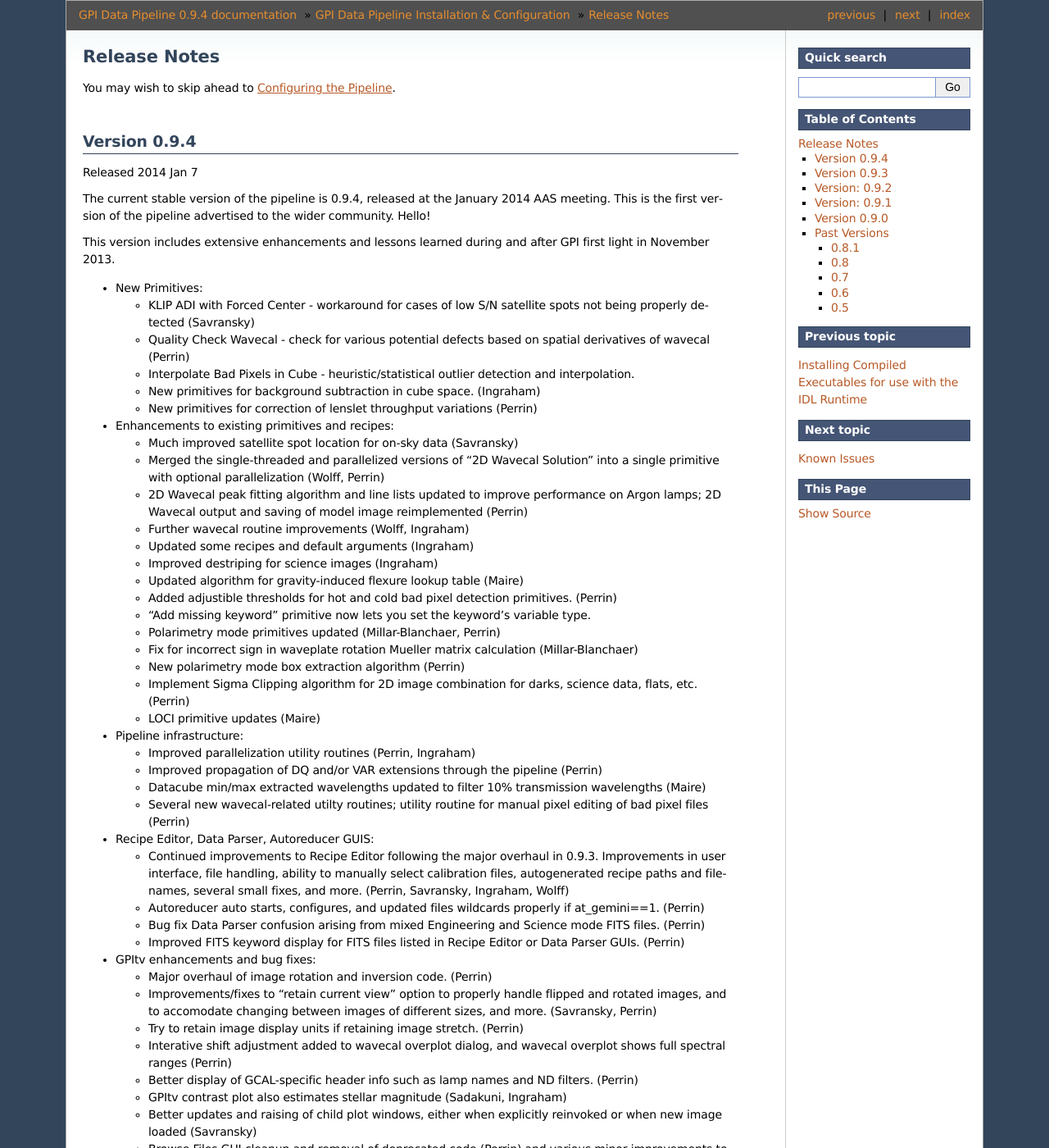
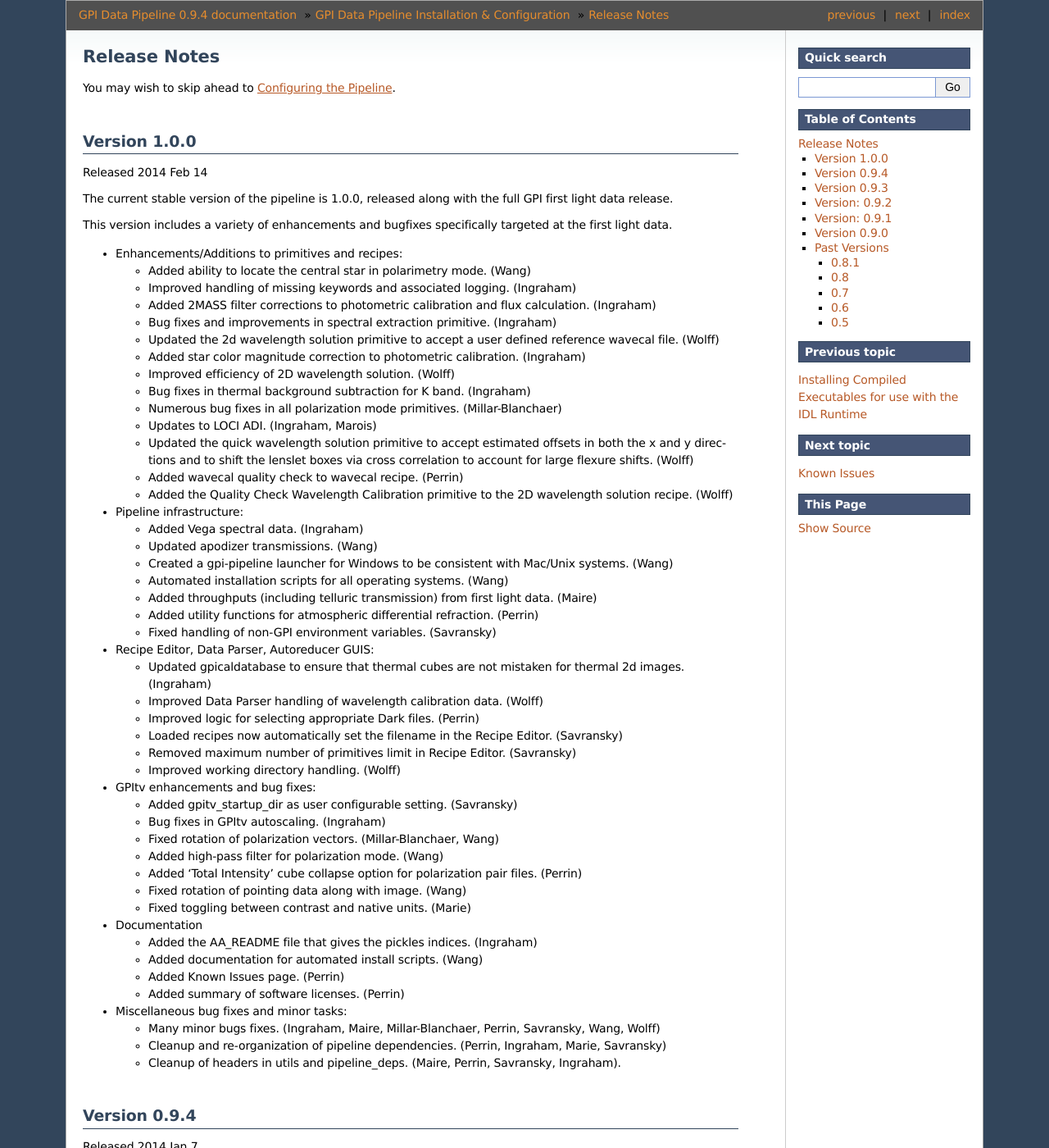
Before and after one commit to geminiplanetimager/gpi_pipeline, a Sphinx documentation site: the page built from documentation/installation/relnotes.rst, in a window 1280 px wide and 1400 px high. Shown: the whole window at 82% size. Built offline with Sphinx 7.4.7, drawn with Linux system fonts in a browser that asks for light colours; formulas are drawn with MathJax 3; some of the changed text lies outside the part shown.

Commit message:
added 1.0.0 release notes

```diff
--- a/documentation/installation/relnotes.rst
+++ b/documentation/installation/relnotes.rst
@@ -6,13 +6,85 @@ Release Notes
 
 You may wish to skip ahead to  :ref:`configuring`.
 
+Version 1.0.0
+=========================================
+Released 2014 Feb 14
+
+The current stable version of the pipeline is 1.0.0, released along with the full GPI first light data release.
+
+This version includes a variety of enhancements and bugfixes specifically targeted at the first light data.
+
+* Enhancements/Additions to primitives and recipes:
+
+  * Added ability to locate the central star in polarimetry mode. (Wang)
+  * Improved handling of missing keywords and associated logging. (Ingraham)
+  * Added 2MASS filter corrections to photometric calibration and flux calculation. (Ingraham)
+  * Bug fixes and improvements in spectral extraction primitive. (Ingraham)
+  * Updated the 2d wavelength solution primitive to accept a user defined reference wavecal file. (Wolff)
+  * Added star color magnitude correction to photometric calibration. (Ingraham)
+  * Improved efficiency of 2D wavelength solution. (Wolff)
+  * Bug fixes in thermal background subtraction for K band. (Ingraham)
+  * Numerous bug fixes in all polarization mode primitives. (Millar-Blanchaer)
+  * Updates to LOCI ADI. (Ingraham, Marois)
+  * Updated the quick wavelength solution primitive to accept estimated offsets in both the x and y directions and to shift the lenslet boxes via cross correlation to account for large flexure shifts. (Wolff)
+  * Added wavecal quality check to wavecal recipe. (Perrin)
+  * Added the Quality Check Wavelength Calibration primitive to the 2D wavelength solution recipe. (Wolff)
+
+
+* Pipeline infrastructure:
+
+  * Added Vega spectral data. (Ingraham)
+  * Updated apodizer transmissions. (Wang)
+  * Created a gpi-pipeline launcher for Windows to be consistent with Mac/Unix systems. (Wang)
+  * Automated installation scripts for all operating systems. (Wang)
+  * Added throughputs (including telluric transmission) from first light data. (Maire)
+  * Added utility functions for atmospheric differential refraction. (Perrin)
+  * Fixed handling of non-GPI environment variables. (Savransky)
+
+
+* Recipe Editor, Data Parser, Autoreducer GUIS:
+
+  * Updated gpicaldatabase to ensure that thermal cubes are not mistaken for thermal 2d images. (Ingraham)
+  * Improved Data Parser handling of wavelength calibration data. (Wolff)
+  * Improved logic for selecting appropriate Dark files. (Perrin)
+  * Loaded recipes now automatically set the filename in the Recipe Editor. (Savransky)
+  * Removed maximum number of primitives limit in Recipe Editor. (Savransky)
+  * Improved working directory handling. (Wolff)
+
+
+* GPItv enhancements and bug fixes:
+
+  * Added gpitv_startup_dir as user configurable setting. (Savransky)
+  * Bug fixes in GPItv autoscaling. (Ingraham)
+  * Fixed rotation of polarization vectors. (Millar-Blanchaer, Wang)
+  * Added high-pass filter for polarization mode. (Wang)
+  * Added 'Total Intensity' cube collapse option for polarization pair files. (Perrin)
+  * Fixed rotation of pointing data along with image. (Wang)
+  * Fixed toggling between contrast and native units. (Marie)
+
+* Documentation
+
+  * Added the AA_README file that gives the pickles indices. (Ingraham)
+  * Added documentation for automated install scripts. (Wang)
+  * Added Known Issues page. (Perrin)
+  * Added summary of software licenses. (Perrin)
+
+* Miscellaneous bug fixes and minor tasks:
+
+  * Many minor bugs fixes. (Ingraham, Maire, Millar-Blanchaer, Perrin, Savransky, Wang, Wolff)
+  * Cleanup and re-organization of pipeline dependencies. (Perrin, Ingraham, Marie, Savransky)
+  * Cleanup of headers in utils and pipeline_deps. (Maire, Perrin, Savransky, Ingraham).
+
+
+
+
 
 Version 0.9.4
 =========================================
 Released 2014 Jan 7
 
-The current stable version of the pipeline is 0.9.4, released at the January 2014 AAS meeting. This is the
-first version of the pipeline advertised to the wider community. Hello!
+This version was released at the January 2014 AAS meeting. This was the
+first version of the pipeline advertised to the wider community.
 
 This version includes extensive enhancements and lessons learned during and after GPI first light in November 2013.
 
```
